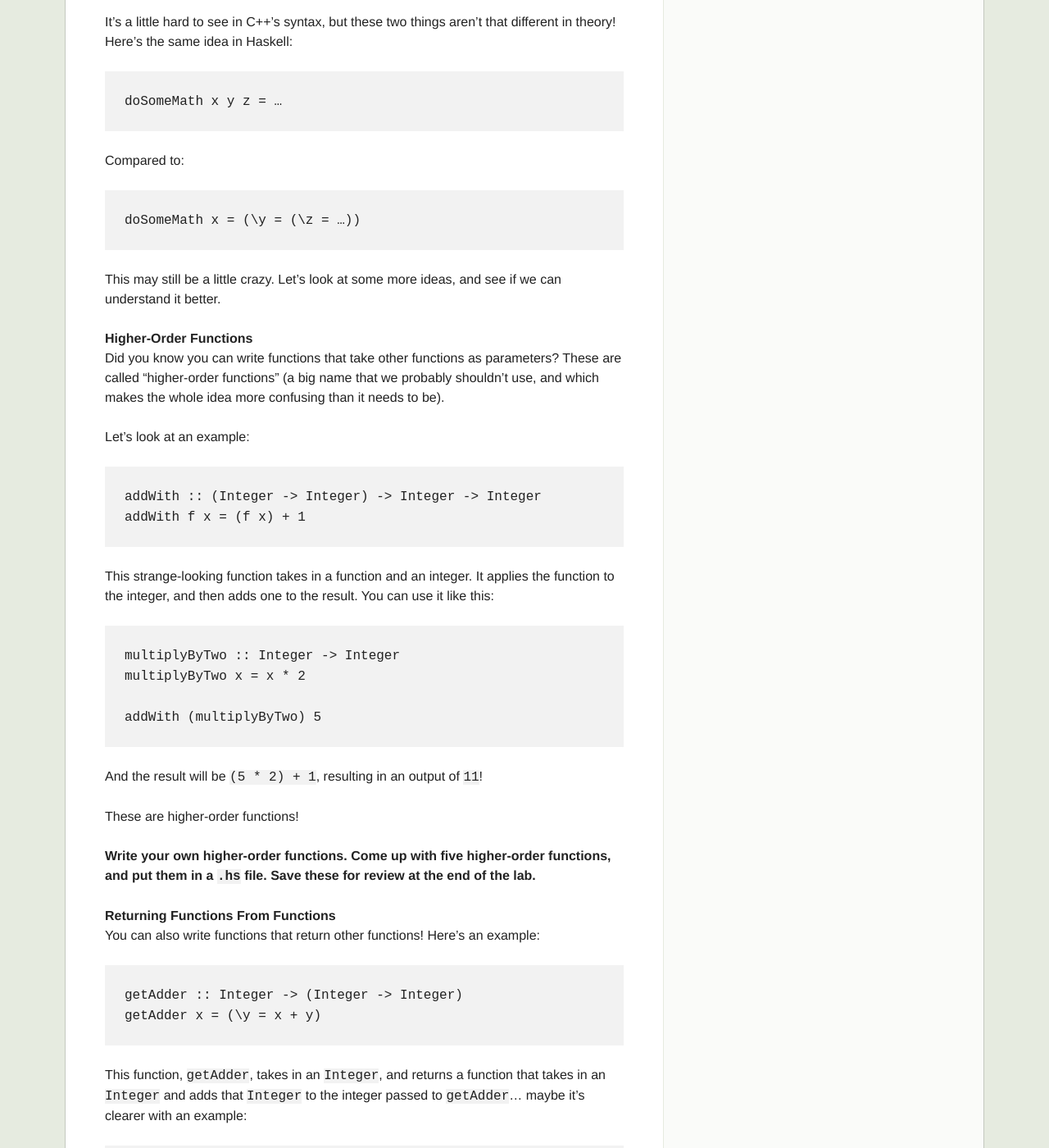
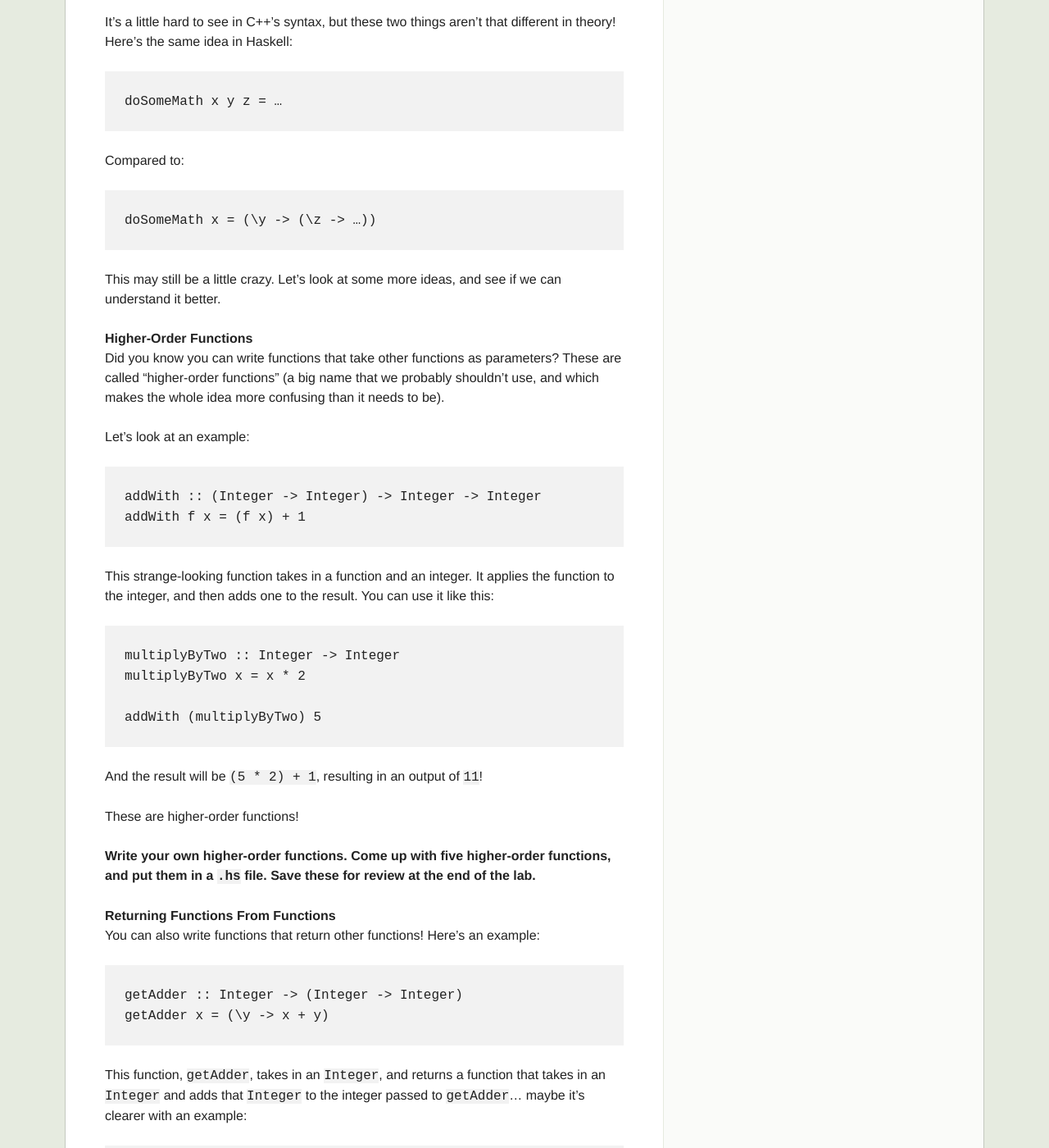
Before and after one commit to alilleybrinker/programming-languages-course, a Jekyll site: the page built from labs/1/index.html, in a window 1280 px wide and 1400 px high, scrolled down 2811 px. Shown: the whole window at 82% size. Built offline with Jekyll 4.4.1, drawn with Linux system fonts in a browser that asks for light colours.

Commit message:
Corrected lambdas

```diff
--- a/labs/1/index.html
+++ b/labs/1/index.html
@@ -93,7 +93,7 @@ addSomething x n = x + n
 
 <p>Compared to:</p>
 
-<pre><code class="Haskell">doSomeMath x = (\y = (\z = …))
+<pre><code class="Haskell">doSomeMath x = (\y -&gt; (\z -&gt; …))
 </code></pre>
 
 <p>This may still be a little crazy. Let’s look at some more ideas, and see if we can understand it better.</p>
@@ -127,7 +127,7 @@ addWith (multiplyByTwo) 5
 <p>You can also write functions that return other functions! Here’s an example:</p>
 
 <pre><code class="Haskell">getAdder :: Integer -&gt; (Integer -&gt; Integer)
-getAdder x = (\y = x + y)
+getAdder x = (\y -&gt; x + y)
 </code></pre>
 
 <p>This function, <code>getAdder</code>, takes in an <code>Integer</code>, and returns a function that takes in an <code>Integer</code> and adds that <code>Integer</code> to the integer passed to <code>getAdder</code>… maybe it’s clearer with an example:</p>
```
